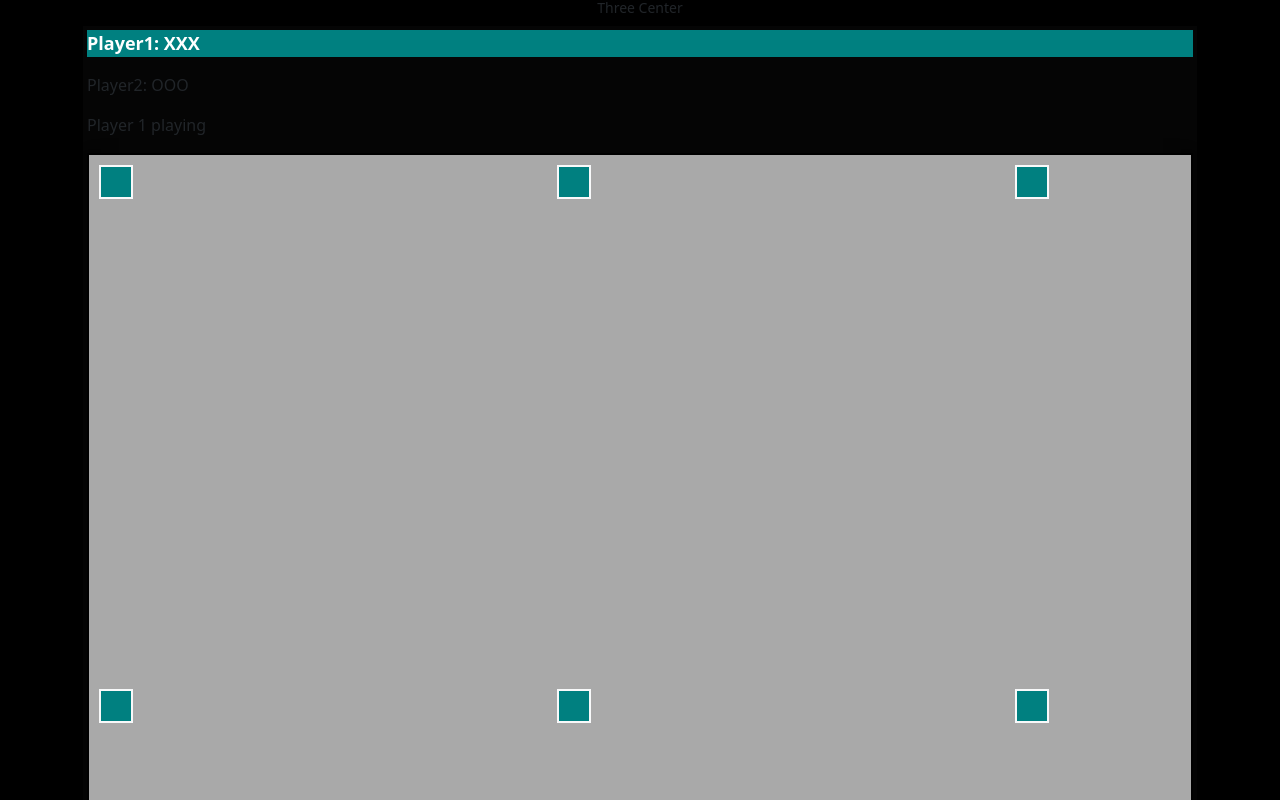
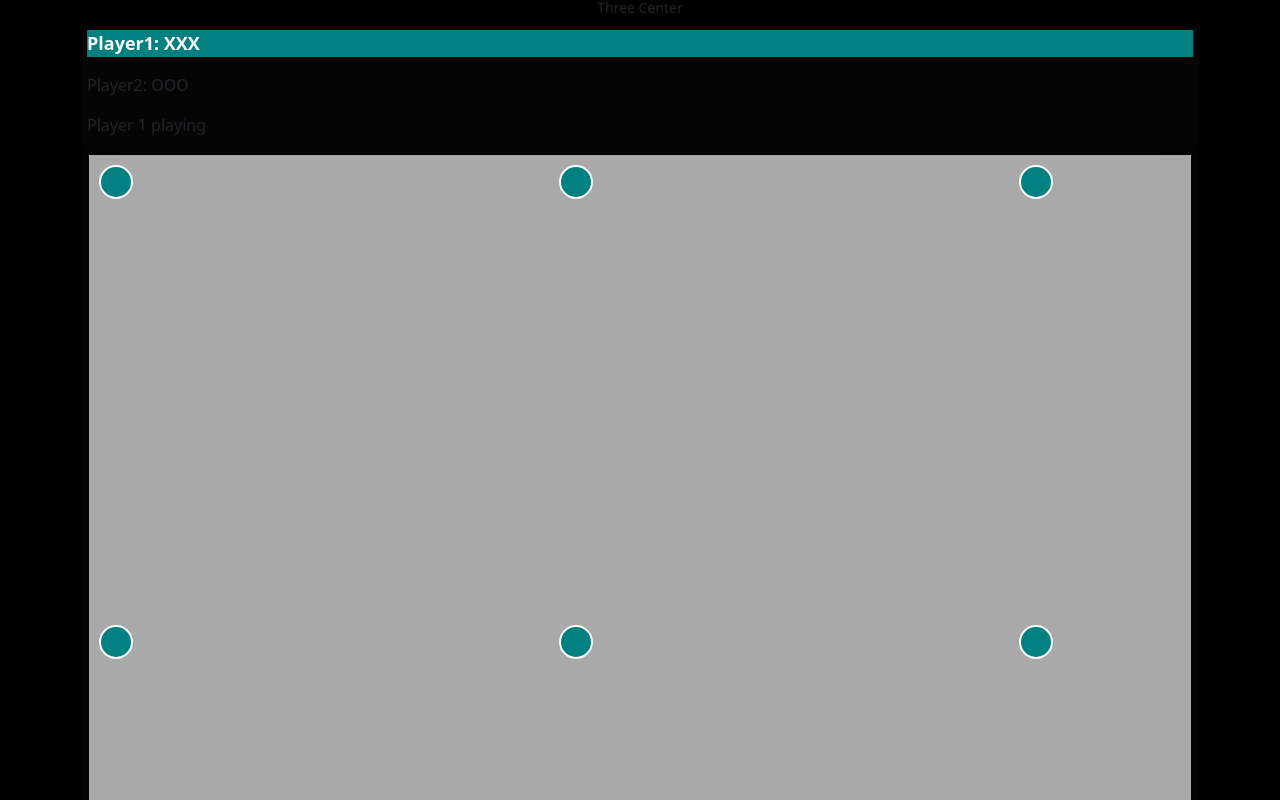
Before and after one commit to ishakuyusufmaina/three-center-game, a plain HTML site: page index.html in a window 1280 px wide. Shown: the top 800 px of the page. Drawn offline with nearby package versions, Linux system fonts and the light colour scheme.

Commit message:
Update style.css

```diff
--- a/style.css
+++ b/style.css
@@ -1,7 +1,7 @@
 #board9{
   display: grid;
-  grid-template-columns: 15.33333% 15.33333% 15.33333%;
- // grid-template-rows: 15% 15% 15%;
+  grid-template-columns: 15% 15% 15%;
+  grid-template-rows: 15% 15% 15%;
   justify-content: space-between;
   align-content: space-between;
 }
@@ -24,9 +24,9 @@
   display: block;
   padding: 15px;
   white-space: pre;
-  width: 15.33333%;
-  height: 15.33333%;
- // border-radius: 50%;
+  width: 15%;
+  height: 15%;
+  border-radius: 50%;
   aspect-ratio: 1;
   border: 1px solid black;
   color: white;
```
